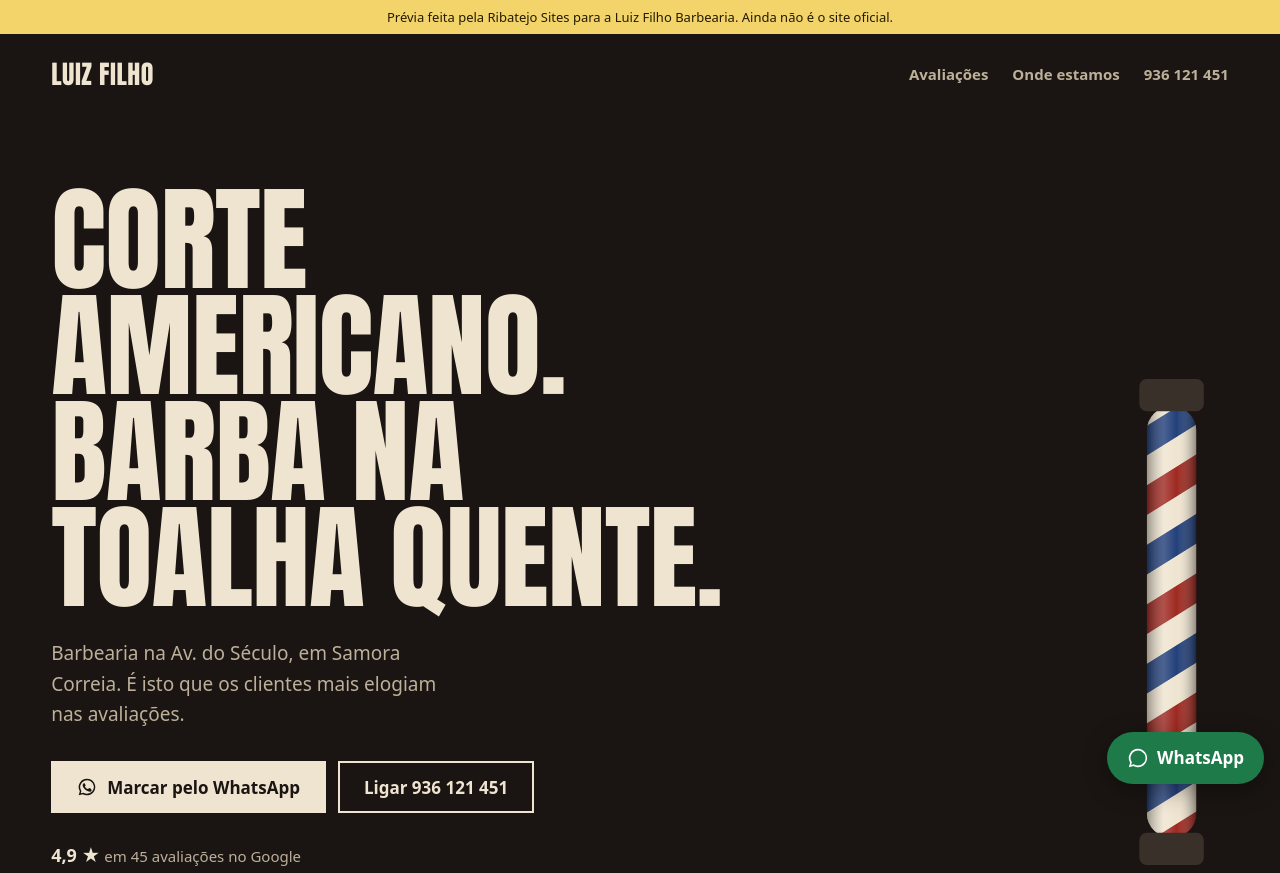
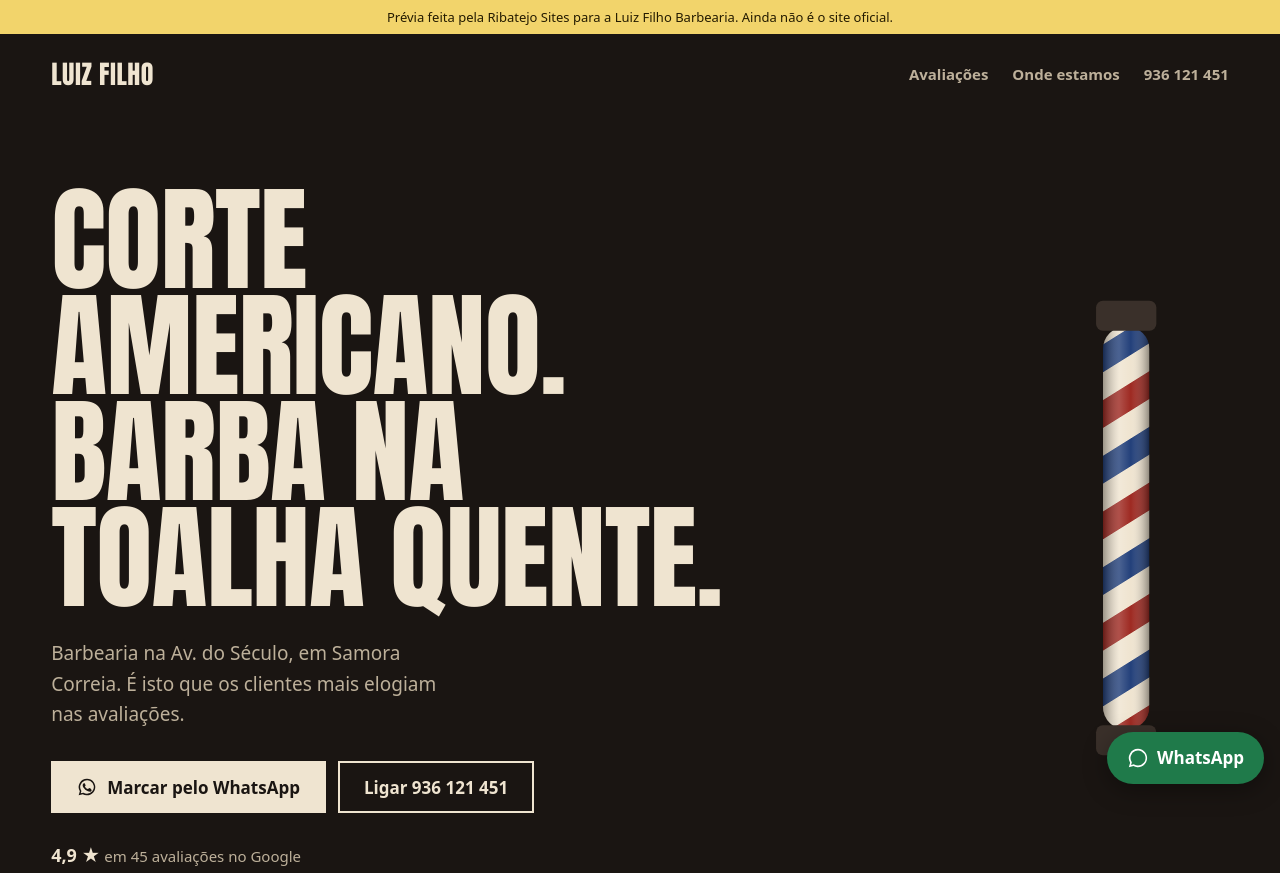
Before and after one commit to alesonkleber-cmd/ribatejo-sites, a plain HTML site: page luiz-filho-barbearia/index.html in a window 1280 px wide. Shown: the top 873 px of the page. Drawn offline with Linux system fonts and the light colour scheme; a web font is replaced by a local one.

Commit message:
Luiz Filho: título e poste cabem no primeiro ecrã do computador
Co-Authored-By: Claude Opus 5.5 <noreply@anthropic.com>
Claude-Session: https://claude.ai/code/session_017tJQkn9ZMpgQ48Yeh6jAw8

```diff
--- a/luiz-filho-barbearia/index.html
+++ b/luiz-filho-barbearia/index.html
@@ -39,9 +39,9 @@ a{color:inherit}
 .top nav a:hover{color:var(--ink)}
 
 /* hero */
-.hero{display:grid;grid-template-columns:1fr auto;gap:clamp(24px,5vw,80px);align-items:end;padding:clamp(24px,6vw,72px) var(--gutter) clamp(40px,6vw,80px)}
+.hero{display:grid;grid-template-columns:1fr auto;gap:clamp(24px,5vw,80px);align-items:center;padding:clamp(24px,6vw,72px) var(--gutter) clamp(40px,6vw,80px)}
 h1{font-family:var(--display);font-weight:400;text-transform:uppercase;font-size:clamp(36px,9vw,120px);line-height:.92;letter-spacing:-.005em}
-.fonte-ok h1{font-size:clamp(56px,14.5vw,176px);line-height:.86}
+.fonte-ok h1{font-size:clamp(56px,min(14.5vw,15vh),150px);line-height:.86}
 .fonte-ok .palavra{font-size:clamp(72px,19vw,300px)}
 h1 span{display:block}
 .lead{max-width:38ch;color:var(--ink-2);font-size:19px;margin:28px 0 32px}
@@ -55,7 +55,7 @@ h1 span{display:block}
 .prova b{color:var(--ink);font-size:18px}
 
 /* signature: the pole */
-.poste{width:clamp(76px,9vw,118px);height:clamp(360px,62vh,560px);display:block}
+.poste{width:clamp(76px,8vw,104px);height:clamp(340px,58vh,520px);display:block;margin-right:clamp(0px,4vw,80px)}
 .listras{transform:translateY(var(--rodar,0px))}
 .faixa-poste{height:18px;background:repeating-linear-gradient(-60deg,var(--red) 0 16px,var(--white) 16px 32px,var(--blue) 32px 48px,var(--white) 48px 64px);background-size:148px 18px;background-position:var(--rodar-x,0px) 0}
 
```
